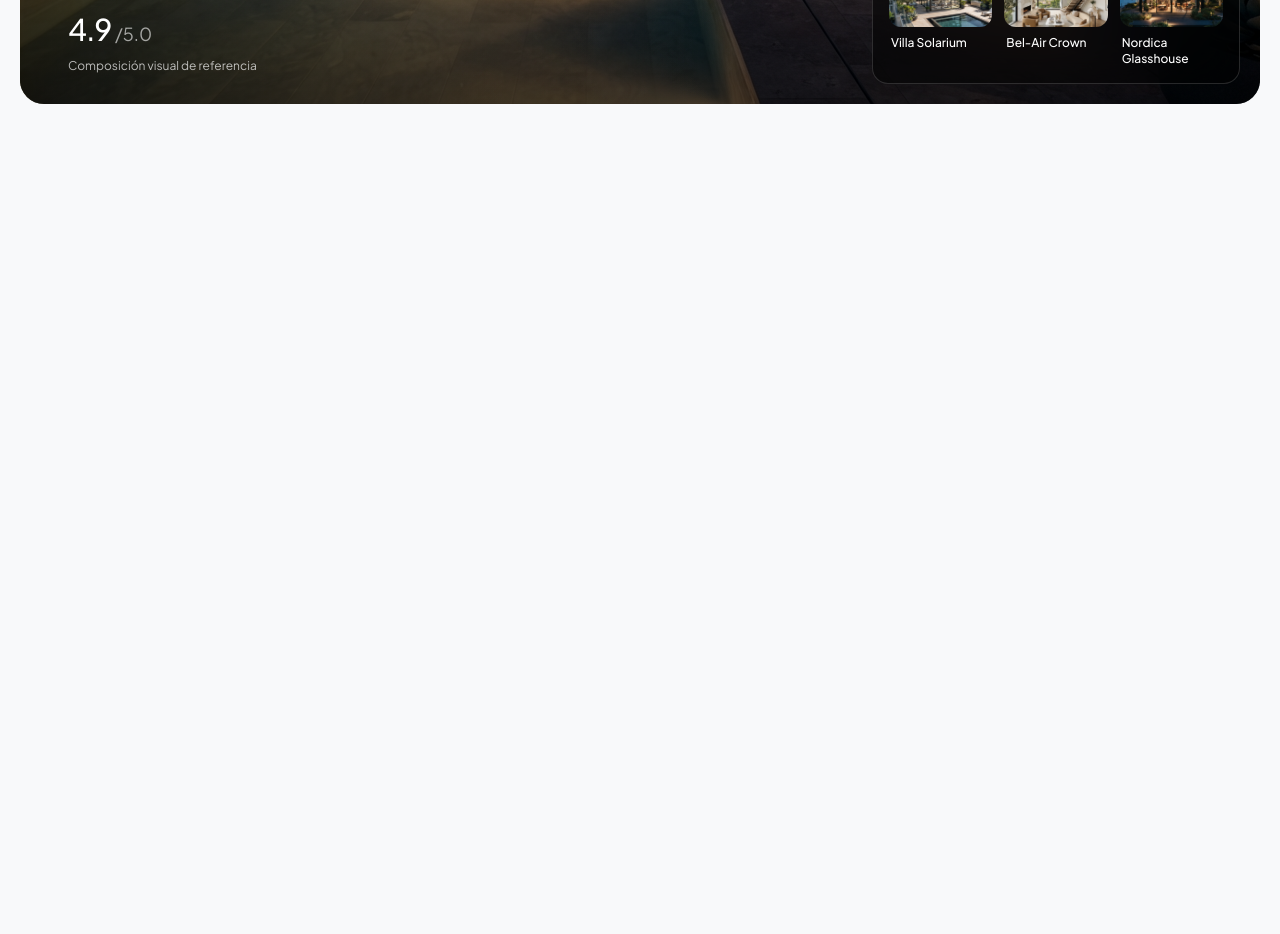
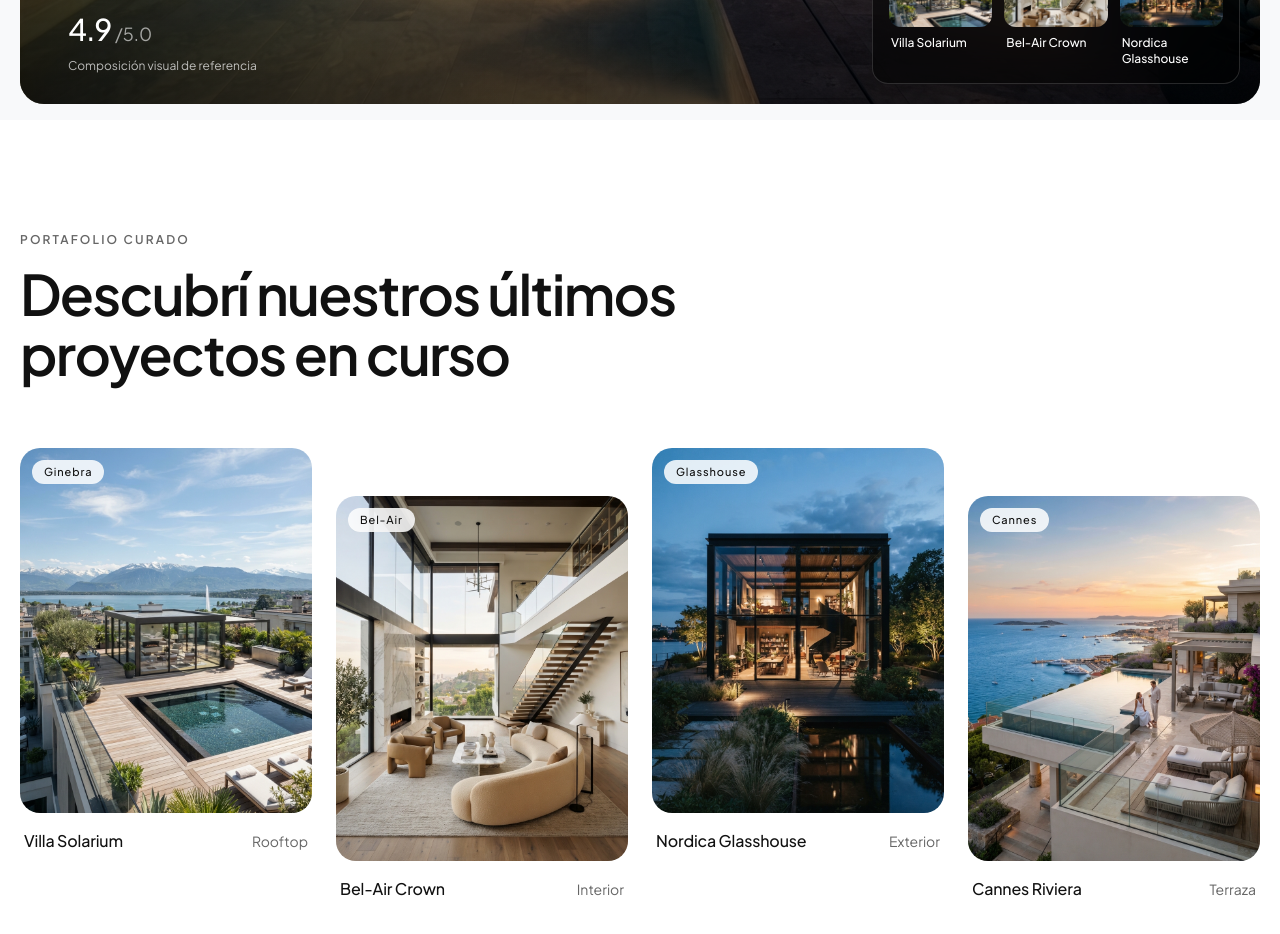
Before and after one commit to javieruncos/luxury, a React (Vite) app: page / in a window 1280 px wide. Shown: the part 680-1614 px from the top of the page. Before the commit the page ends 800 px from the top, so only its background shows below. Built offline with nearby package versions, Linux system fonts and the light colour scheme.

Commit message:
feat: agregar sección de propiedades

```diff
--- a/src/App.jsx
+++ b/src/App.jsx
@@ -1,9 +1,11 @@
 import Hero from "./components/Hero";
+import Projects from "./components/Projects";
 
 function App() {
   return (
     <main>
       <Hero />
+      <Projects />
     </main>
   );
 }
--- /dev/null
+++ b/src/components/Projects.jsx
@@ -0,0 +1,88 @@
+import { motion, useReducedMotion } from "motion/react";
+import villaSolarium from "../assets/images/luxury_architectural_photography_of_villa_solarium_in_geneva._sun_drenched.png";
+import belAirCrown from "../assets/images/luxury_architectural_interior_photography_of_the_bel_air_crown_penthouse_living.png";
+import nordicaGlasshouse from "../assets/images/modern_minimalist_architectural_photography_of_the_nordica_glasshouse_in.png";
+import cannesRiviera from "../assets/images/ultra_luxury_coastal_penthouse_terrace_in_cannes_french_riviera._sleek_infinity.png";
+import PropertyCard from "./PropertyCard";
+
+const EASE = [0.16, 1, 0.3, 1];
+
+const properties = [
+  {
+    name: "Villa Solarium",
+    badge: "Ginebra",
+    meta: "Rooftop",
+    src: villaSolarium,
+    alt: "Rooftop con pileta de Villa Solarium en Ginebra con vista al lago",
+  },
+  {
+    name: "Bel-Air Crown",
+    badge: "Bel-Air",
+    meta: "Interior",
+    src: belAirCrown,
+    alt: "Living de doble altura de Bel-Air Crown con ventanales",
+  },
+  {
+    name: "Nordica Glasshouse",
+    badge: "Glasshouse",
+    meta: "Exterior",
+    src: nordicaGlasshouse,
+    alt: "Pabellón de vidrio Nordica iluminado al atardecer",
+  },
+  {
+    name: "Cannes Riviera",
+    badge: "Cannes",
+    meta: "Terraza",
+    src: cannesRiviera,
+    alt: "Terraza costera con pileta infinita en Cannes al atardecer",
+  },
+];
+
+export default function Projects() {
+  const reduceMotion = useReducedMotion();
+  const animate = reduceMotion
+    ? {}
+    : {
+        initial: { opacity: 0, y: 24 },
+        whileInView: { opacity: 1, y: 0 },
+        viewport: { once: true, margin: "-60px" },
+        transition: { duration: 0.8, ease: EASE },
+      };
+
+  return (
+    <section
+      id="propiedades"
+      aria-label="Proyectos destacados"
+      className="bg-white"
+    >
+      <div className="mx-auto w-full max-w-[1440px] px-4 py-20 sm:px-5 lg:py-28">
+        <motion.div
+          {...animate}
+          className="grid gap-8 lg:grid-cols-12 lg:gap-6"
+        >
+          <div className="lg:col-span-7">
+            <p className="text-xs font-semibold tracking-[0.18em] text-muted">
+              PORTAFOLIO CURADO
+            </p>
+            <h2 className="mt-4 text-[2.25rem] leading-[1.05] font-semibold tracking-[-0.025em] text-carbon lg:text-[3.5rem] lg:leading-[1.07] lg:tracking-[-0.03em]">
+              Descubrí nuestros últimos
+              <br />
+              proyectos en curso
+            </h2>
+          </div>
+        </motion.div>
+
+        <div className="mt-12 grid gap-x-6 gap-y-10 sm:grid-cols-2 lg:mt-16 xl:grid-cols-4">
+          {properties.map((property, index) => (
+            <PropertyCard
+              key={property.name}
+              property={property}
+              index={index}
+              offset={index % 2 === 1}
+            />
+          ))}
+        </div>
+      </div>
+    </section>
+  );
+}
--- /dev/null
+++ b/src/components/PropertyCard.jsx
@@ -0,0 +1,40 @@
+import { motion, useReducedMotion } from "motion/react";
+
+const EASE = [0.16, 1, 0.3, 1];
+
+export default function PropertyCard({ property, index, offset }) {
+  const reduceMotion = useReducedMotion();
+  const animate = reduceMotion
+    ? {}
+    : {
+        initial: { opacity: 0, y: 24 },
+        whileInView: { opacity: 1, y: 0 },
+        viewport: { once: true, margin: "-60px" },
+        transition: { duration: 0.8, ease: EASE, delay: index * 0.08 },
+      };
+
+  return (
+    <motion.article
+      {...animate}
+      className={offset ? "xl:mt-12" : undefined}
+    >
+      <div className="group relative overflow-hidden rounded-[20px]">
+        <img
+          src={property.src}
+          alt={property.alt}
+          loading="lazy"
+          className="aspect-[4/5] w-full object-cover transition-transform duration-700 ease-out group-hover:scale-105"
+        />
+        <p className="absolute top-3 left-3 rounded-full bg-white/85 px-3 py-1 text-[11px] font-medium tracking-[0.08em] text-carbon backdrop-blur-md">
+          {property.badge}
+        </p>
+      </div>
+      <div className="mt-4 flex items-baseline justify-between gap-3 px-1">
+        <h3 className="text-base font-medium tracking-[-0.01em] text-carbon">
+          {property.name}
+        </h3>
+        <p className="shrink-0 text-sm text-muted">{property.meta}</p>
+      </div>
+    </motion.article>
+  );
+}
```
